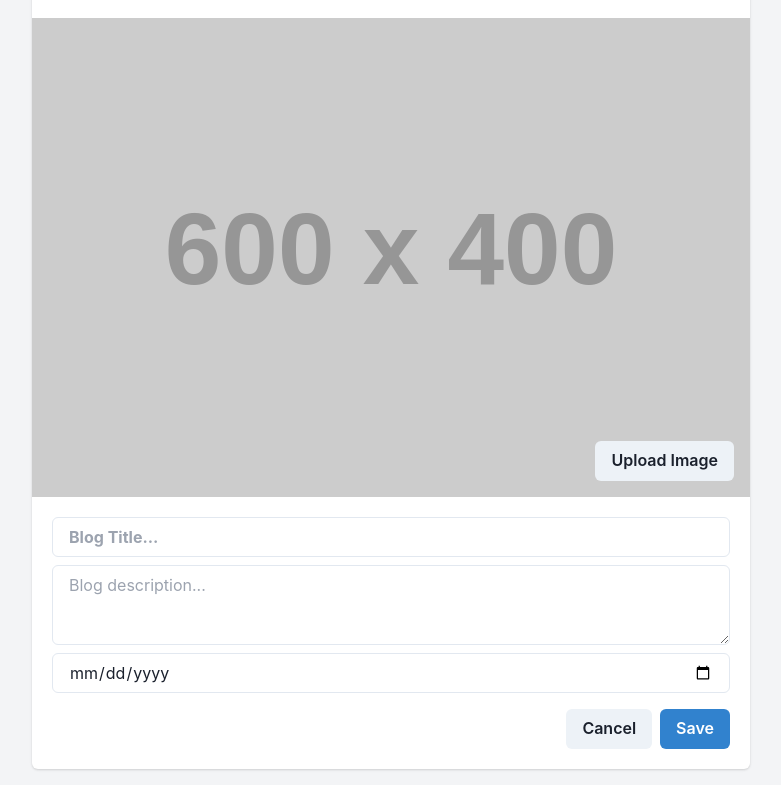
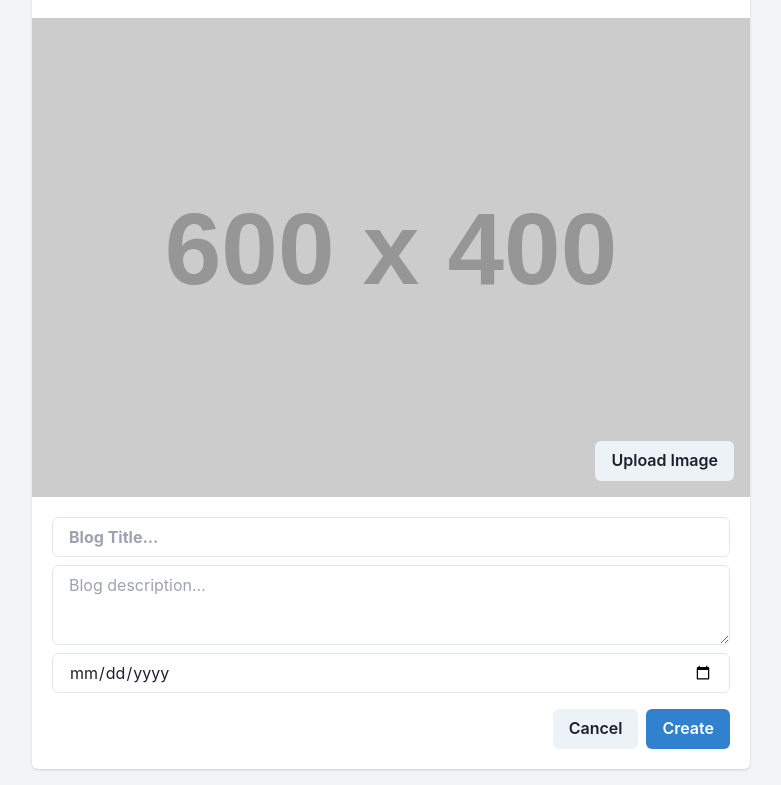
Before and after one commit to eavlongs/BlogChain, a Next.js app: page /blog/create in a window 1280 px wide. Shown: the part 206-991 px from the top of the page, without its empty margins (124-905 px from the left). Built offline with nearby package versions, Linux system fonts and the light colour scheme.

Commit message:
rename button in create blog

```diff
--- a/src/app/blog/create/page.tsx
+++ b/src/app/blog/create/page.tsx
@@ -65,7 +65,7 @@ export default function BlogCreatePage() {
                             <Link href="/">
                                 <Button>Cancel</Button>
                             </Link>
-                            <Button colorScheme="blue">Save</Button>
+                            <Button colorScheme="blue">Create</Button>
                         </div>
                     </CardBody>
                 </Card>
```
